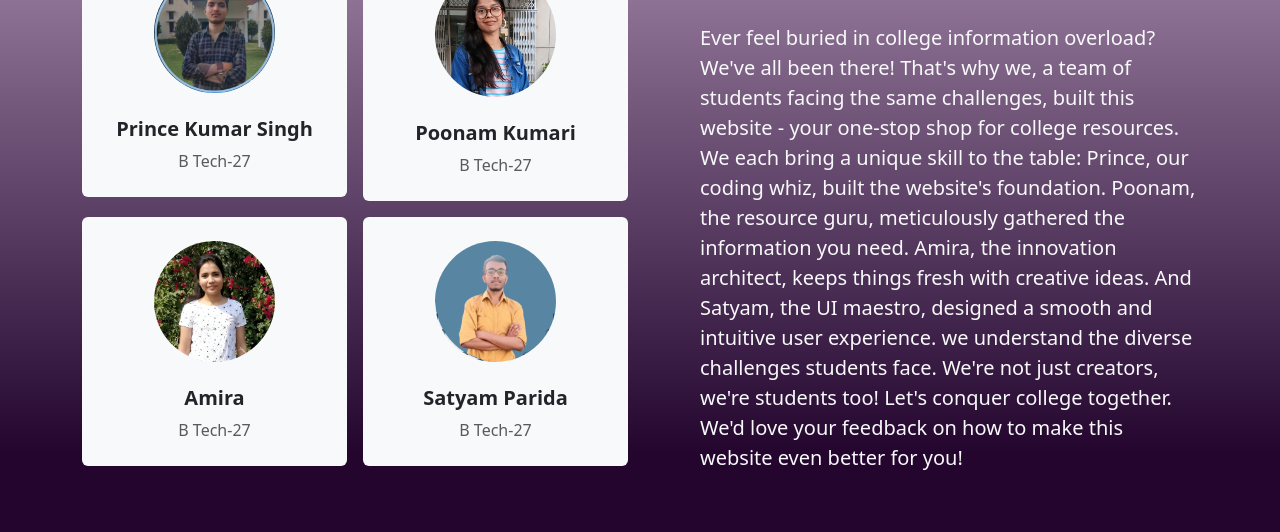
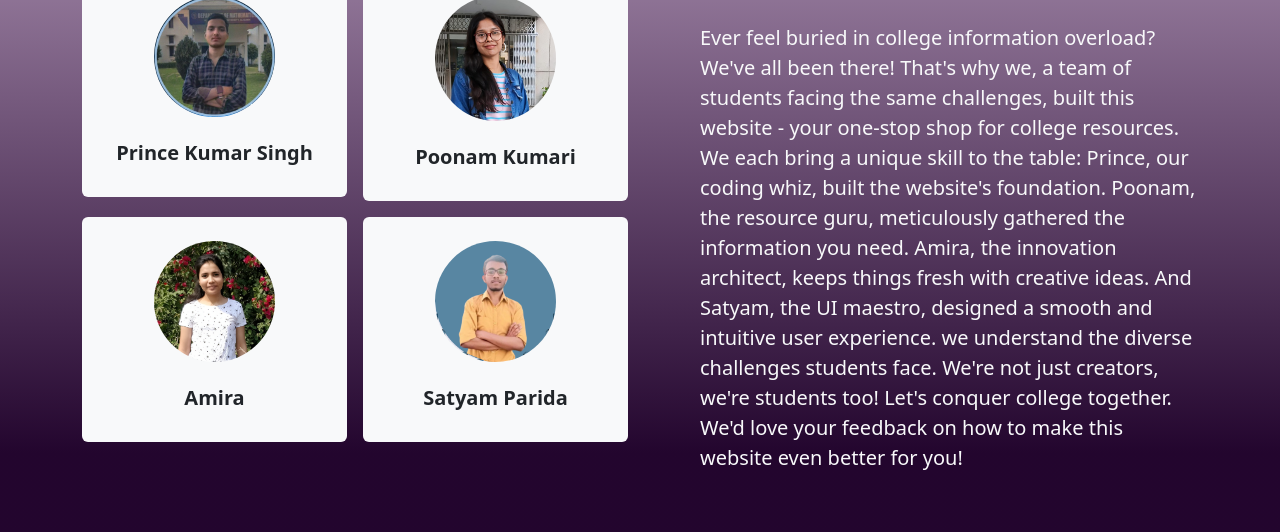
Before and after one commit to Prince11038/ResourcesIPU, a plain HTML site: page about.html in a window 1280 px wide. Shown: the part 268-800 px from the top of the page. Drawn offline with nearby package versions, Linux system fonts and the light colour scheme.

```diff
--- a/about.html
+++ b/about.html
@@ -84,9 +84,9 @@
                 <div class="card-body px-4 py-4">
                   <div class="mb-4 mx-2 mx-md-5"><img class="img-fluid rounded-circle" src="Prince pic.jpeg"></div>
                   <h5 class="fw-bold text-dark">Prince Kumar Singh</h5>
-                  <div class="text-muted">
+                  <!-- <div class="text-muted">
                     B Tech-27
-                  </div>
+                  </div> -->
                 </div>
               </div>
             </div>
@@ -95,9 +95,9 @@
                 <div class="card-body px-4 py-4">
                   <div class="mb-4 mx-2 mx-md-5"><img class="img-fluid rounded-circle" src="Poonam Pic.png"></div>
                   <h5 class="fw-bold text-dark">Poonam Kumari</h5>
-                  <div class="text-muted">
+                  <!-- <div class="text-muted">
                     B Tech-27
-                  </div>
+                  </div> -->
                 </div>
               </div>
             </div>
@@ -106,9 +106,9 @@
                 <div class="card-body px-4 py-4">
                   <div class="mb-4 mx-2 mx-md-5"><img class="img-fluid rounded-circle" src="Amira pic.jpeg"></div>
                   <h5 class="fw-bold text-dark">Amira</h5>
-                  <div class="text-muted">
+                  <!-- <div class="text-muted">
                     B Tech-27
-                  </div>
+                  </div> -->
                 </div>
               </div>
             </div>
@@ -117,9 +117,9 @@
                 <div class="card-body px-4 py-4">
                   <div class="mb-4 mx-2 mx-md-5"><img class="img-fluid rounded-circle" src="Satyam Pic.png"></div>
                   <h5 class="fw-bold text-dark">Satyam Parida</h5>
-                  <div class="text-muted">
+                  <!-- <div class="text-muted">
                     B Tech-27
-                  </div>
+                  </div> -->
                 </div>
               </div>
             </div>
```
